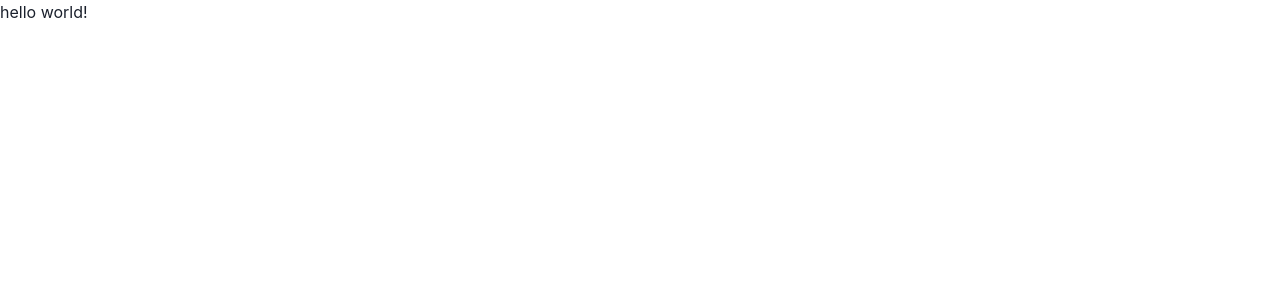
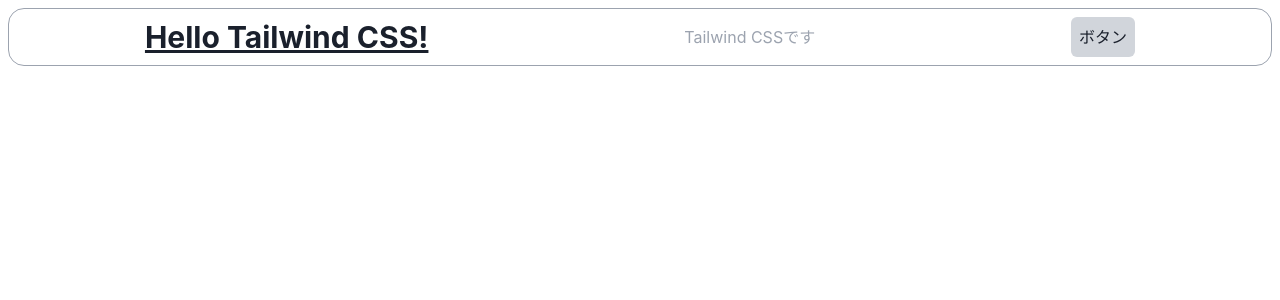
Before and after one commit to Louco-inc/todo-app-nextjs-202406, a Next.js app: page /daichi in a window 1280 px wide. Shown: the top 300 px of the page. Built offline with nearby package versions, Linux system fonts and the light colour scheme.

Commit message:
feat: tailwind.cssの反映

```diff
--- a/package.json
+++ b/package.json
@@ -23,10 +23,11 @@
     "@types/node": "^20",
     "@types/react": "^18",
     "@types/react-dom": "^18",
+    "autoprefixer": "^10.4.19",
     "eslint": "^8",
     "eslint-config-next": "14.2.4",
-    "postcss": "^8",
-    "tailwindcss": "^3.4.1",
+    "postcss": "^8.4.38",
+    "tailwindcss": "^3.4.4",
     "typescript": "^5"
   }
 }
--- a/src/pages/daichi/index.tsx
+++ b/src/pages/daichi/index.tsx
@@ -1,3 +1,11 @@
 export default function IndexComponent() {
-  return <>hello world!</>;
+  return (
+    <div className="border border-gray-400 rounded-2xl p-2 m-2 flex justify-around items-center">
+      <h1 className="text-3xl font-bold underline">
+        Hello Tailwind CSS!
+      </h1>
+      <p className="m-0 text-gray-400">Tailwind CSSです</p>
+      <button className="bg-gray-300 border-0 p-2 rounded-md hover:bg-gray-400 hover:text-white">ボタン</button>
+    </div>
+  );
 }
--- a/tailwind.config.ts
+++ b/tailwind.config.ts
@@ -1,11 +1,7 @@
 import type { Config } from "tailwindcss";
 
 const config: Config = {
-  content: [
-    "./pages/**/*.{js,ts,jsx,tsx,mdx}",
-    "./components/**/*.{js,ts,jsx,tsx,mdx}",
-    "./app/**/*.{js,ts,jsx,tsx,mdx}",
-  ],
+  content: ["./src/**/*.{js,ts,jsx,tsx,mdx}"],
   theme: {
     extend: {
       backgroundImage: {
```
Also changed, not shown: 2 other files (tests, documents, lock files or other folders).
